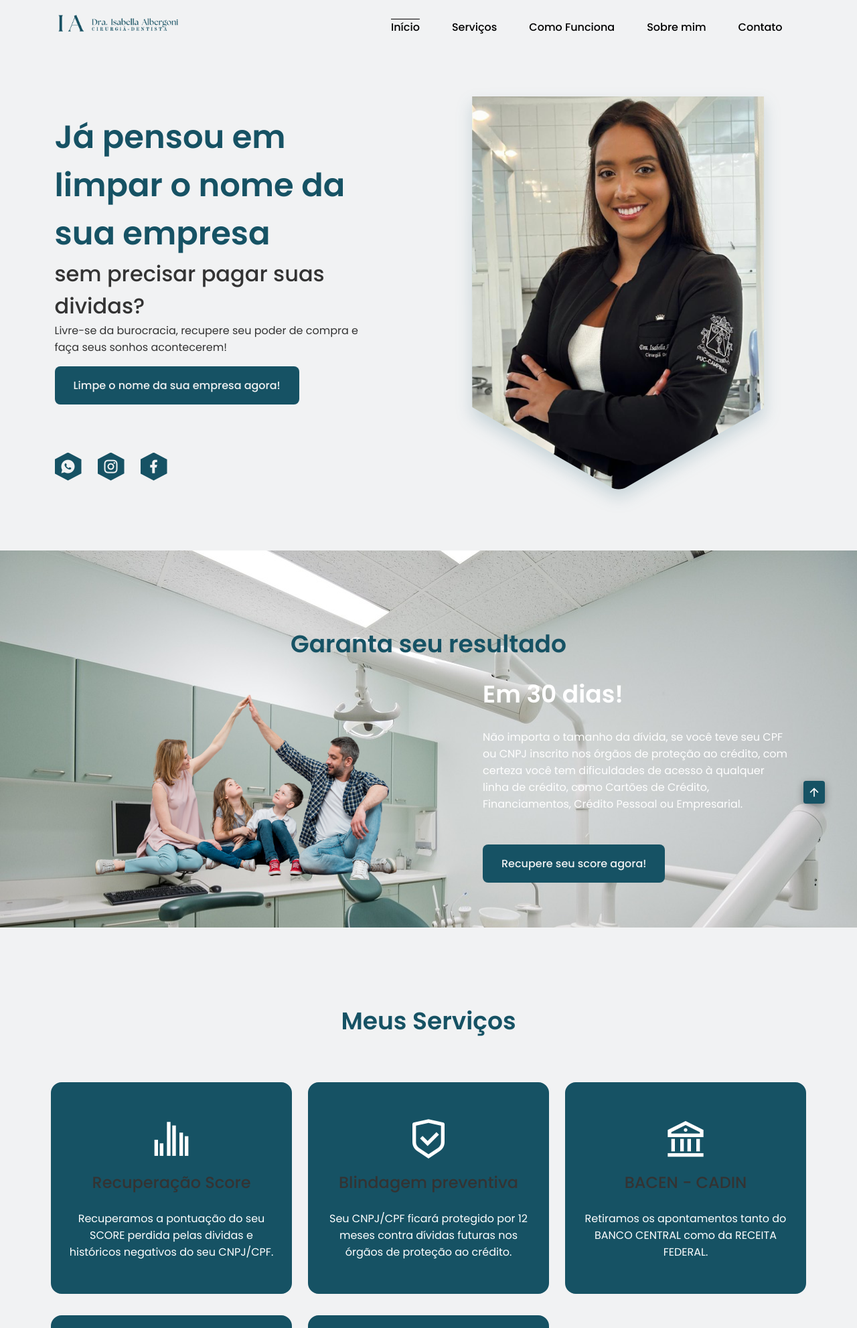
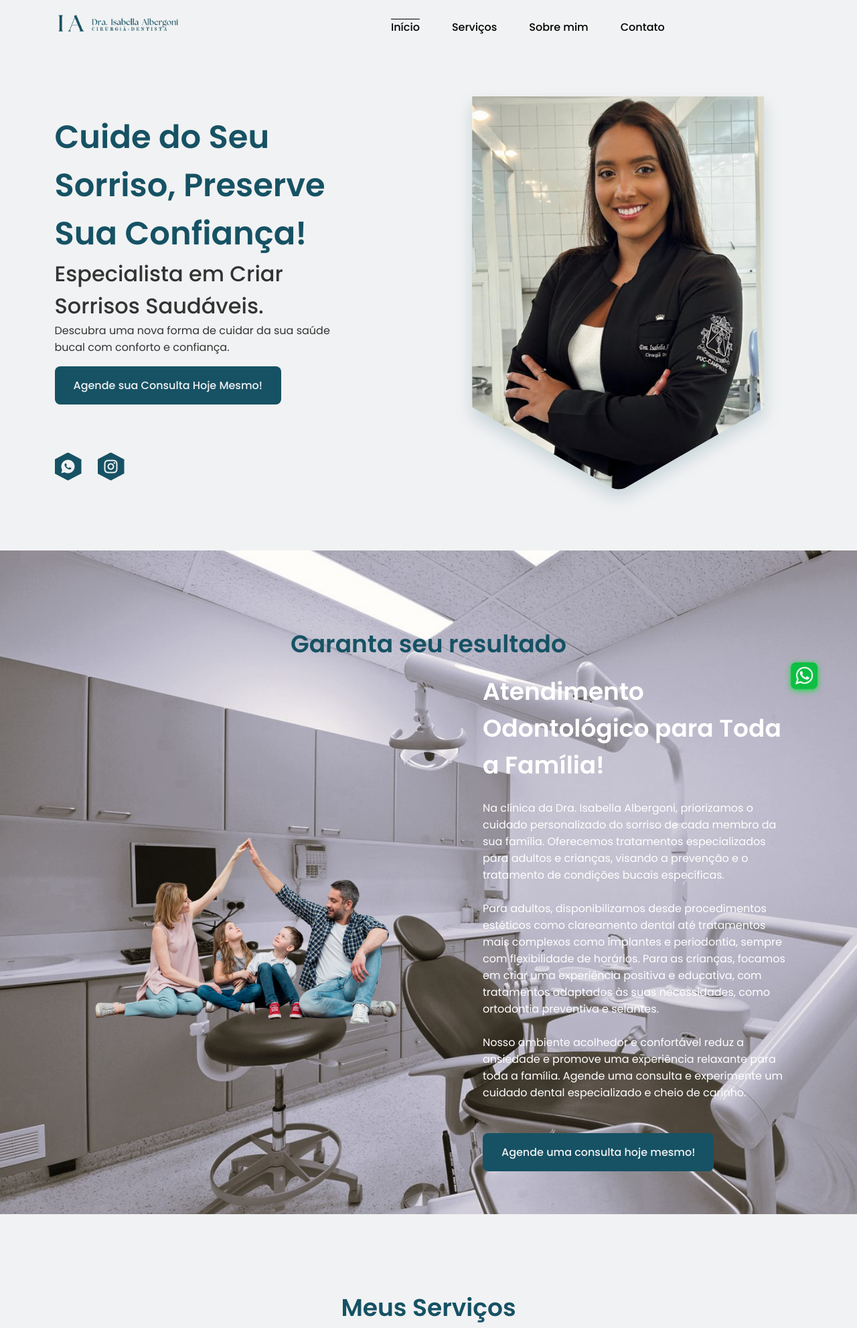
Before and after one commit to GuilhermeSalles/Dentista, a PHP site: page / in a window 1280 px wide. Shown: the top 1983 px of the page at 67% size. Run offline with PHP 8.4, Linux system fonts and the light colour scheme; some libraries are stand-ins or nearby versions.

Commit message:
Site pronto, e funcional.

```diff
--- a/site/assets/css/styles.css
+++ b/site/assets/css/styles.css
@@ -355,7 +355,7 @@ svg {
 }
 
 .button:hover {
-  box-shadow: 0 8px 24px hsla(--hue, 100%, 40%, 0.25);
+  box-shadow: 0 8px 24px var(--first-color-alt);
 }
 
 /*=============== ABOUT ===============*/
@@ -453,7 +453,7 @@ svg {
 .services__title {
   font-size: var(--h2-font-size);
   margin-bottom: 1.5rem;
-  color: #333333;
+  color: #d6d4d4;
 }
 
 .services__card:hover {
@@ -591,6 +591,17 @@ svg {
 }
 
 /*=============== FOOTER ===============*/
+.destrave {
+  color: rgb(169, 91, 169);
+  font-weight: bold;
+  transition: transform 0.4s;
+}
+
+.destrave:hover{
+  text-decoration: overline;
+  transform: translateY(-0.25rem);
+}
+
 .footer {
   background-color: var(--body-color);
   padding-block: 3.5rem 2rem;
@@ -657,28 +668,27 @@ svg {
 }
 
 /*=============== SCROLL UP ===============*/
-.scrollup {
+.scrollup{
   position: fixed;
   right: 1rem;
-  bottom: -50%;
-  background-color: var(--body-color);
-  padding: 6px;
+  bottom: -30%;
+  background-color: transparent;
+  filter: drop-shadow(0 2px 4px rgb(20, 220, 63));
   display: inline-flex;
-  border-radius: 0.25rem;
-  color: var(--first-color);
-  font-size: 1.25rem;
-  box-shadow: 0 4px 12px hsla(228, 15%, 8%, 0.4);
+  padding: .35rem;
+  color: var(--title-color);
+  font-size: 1.5rem;
   z-index: var(--z-tooltip);
-  transition: bottom 0.4s, transform 0.4s;
+  transition: .3s;
 }
 
-.scrollup:hover {
-  transform: translateY(-0.25rem);
+.scrollup:hover{
+  transform: translateY(-.25rem);
 }
 
-/* Show Scroll Up */
-.show-scroll {
-  bottom: 3rem;
+/* Show Scroll Up*/
+.show-scroll{
+  bottom: 2.5rem;
 }
 
 /*=============== BREAKPOINTS ===============*/
@@ -881,7 +891,7 @@ svg {
   }
 
   .contact__form textarea {
-    height: 20rem;
+    height: 10rem;
   }
 
   .footer {
--- a/site/index.php
+++ b/site/index.html
@@ -13,26 +13,26 @@
    <meta name="geo.placename" content="Campinas, São Paulo, Brasil">
 
    <!-- SEO Geral -->
-   <title>StreetWork - Recuperação de Crédito</title>
-   <meta name="description" content="A StreetWork, sediada em Campinas, SP, é líder no mercado de recuperação de crédito para empresas." />
-   <meta name="author" content="StreetWork - Recuperação de Crédito">
+   <title>Dra. Isabella Albergoni - Sua Dentista</title>
+   <meta name="description" content="Dra. Isabella Albergoni aqui você tem o sorriso do seus sonhos." />
+   <meta name="author" content="Dra. Isabella Albergoni - Sua Dentista">
 
    <!-- Google+ / Schema.org -->
-   <meta itemprop="name" content="StreetWork - Recuperação de Crédito">
-   <meta itemprop="description" content="A StreetWork, sediada em Campinas, SP, é líder no mercado de recuperação de crédito para empresas." />
-   <meta itemprop="image" content="https://streetwork.com.br/assets/img/logo.png">
-   <link rel="publisher" href="https://streetwork.com.br/">
+   <meta itemprop="name" content="Dra. Isabella Albergoni - Sua Dentista">
+   <meta itemprop="description" content="Dra. Isabella Albergoni aqui você tem o sorriso do seus sonhos." />
+   <meta itemprop="image" content="https://drisabellaalbergoni.com.br/assets/img/logo.png">
+   <link rel="publisher" href="https://drisabellaalbergoni.com.br/">
 
    <!-- Open Graph Facebook -->
-   <meta property="og:title" content="StreetWork - Recuperção de Crédito">
-   <meta property="og:description" content="A StreetWork, sediada em Campinas, SP, é líder no mercado de recuperação de crédito para empresas.">
-   <meta property="og:url" content="https://streetwork.com.br/">
-   <meta property="og:site_name" content="StreetWork - Recuperção de Crédito">
+   <meta property="og:title" content="Dra. Isabella Albergoni - Sua Dentista">
+   <meta property="og:description" content="Dra. Isabella Albergoni aqui você tem o sorriso do seus sonhos.">
+   <meta property="og:url" content="https://drisabellaalbergoni.com.br/">
+   <meta property="og:site_name" content="Dra. Isabella Albergoni - Sua Dentista">
    <meta property="og:type" content="website">
-   <meta property="og:image" content="https://streetwork.com.br/assets/img/logo.png">
+   <meta property="og:image" content="https://drisabellaalbergoni.com.br/assets/img/logo.png">
 
    <!--=============== REMIXICONS ===============-->
-   <link href="https://cdn.jsdelivr.net/npm/remixicon@3.0.0/fonts/remixicon.css" rel="stylesheet">
+   <link href="https://cdn.jsdelivr.net/npm/remixicon@4.2.0/fonts/remixicon.css" rel="stylesheet">
 
    <!--=============== CSS ===============-->
    <link rel="stylesheet" href="assets/css/styles.css">
@@ -58,12 +58,6 @@
                <li class="nav__item">
                   <a href="#services" class="nav__link">
                      Serviços
-                  </a>
-               </li>
-
-               <li class="nav__item">
-                  <a href="#processo" class="nav__link">
-                     Como Funciona
                   </a>
                </li>
 
@@ -105,28 +99,27 @@
                <div class="home__data">
 
                   <h1 class="home__title">
-                     Já pensou em limpar o nome da sua empresa
+                     Cuide do Seu Sorriso, Preserve Sua Confiança!
                   </h1>
 
-                  <h3 class="home__education" style="color: #333333;">sem precisar pagar suas dividas?</h3>
+                  <h3 class="home__education" style="color: #333333;">Especialista em Criar Sorrisos Saudáveis.</h3>
 
                   <p class="home_description" style="color: #333333;">
-                     Livre-se da burocracia, recupere seu poder de compra e faça seus sonhos acontecerem!
+                     Descubra uma nova forma de cuidar da sua saúde bucal com conforto e confiança.
                   </p>
 
-                  <a href="https://wa.me/551997181679" class="button" style="margin-top: 1rem;">Limpe o nome da sua empresa agora!</a>
+                  <a href="" class="button" style="margin-top: 1rem;">Agende sua Consulta Hoje
+                     Mesmo!</a>
 
                </div>
 
                <div class="home__social">
-                  <a href="https://wa.me/551997181679" target="_blank" class="home__social-link">
+                  <a href="" target="_blank" class="home__social-link">
                      <i class="ri-whatsapp-fill"></i>
                   </a>
-                  <a href="https://instagram.com/especialistaemersonmoraes?igshid=OGQ5ZDc2ODk2ZA==" target="_blank" class="home__social-link">
+                  <a href="" target="_blank"
+                     class="home__social-link">
                      <i class="ri-instagram-line"></i>
-                  </a>
-                  <a href="https://www.facebook.com/profile.php?id=100087239991695&locale=pt_BR" target="_blank" class="home__social-link">
-                     <i class="ri-facebook-fill"></i>
                   </a>
                </div>
             </div>
@@ -171,7 +164,8 @@
       </section>
 
       <!--==================== ABOUT ====================-->
-      <section class="about section" style="background-image: url('assets/img/consultorio.jpg'); background-repeat: no-repeat; background-size: cover; ">
+      <section class="about section"
+         style="background-image: url('assets/img/consultorio.jpg'); background-repeat: no-repeat; background-size: cover; ">
          <h2 class="section__title" style="margin-bottom: -1rem;">
             <span>Garanta seu resultado</span>
          </h2>
@@ -179,20 +173,25 @@
             <div class="about__data">
 
                <h2 class="section__title">
-                  Em 30 dias!
+                  Atendimento Odontológico para Toda a Família!
                </h2>
 
                <p class="about__description">
-                  Não importa o tamanho da dívida,
-                  se você teve seu CPF ou CNPJ inscrito
-                  nos órgãos de proteção ao crédito, com
-                  certeza você tem dificuldades de acesso
-                  à qualquer linha de crédito, como Cartões
-                  de Crédito, Financiamentos, Crédito Pessoal
-                  ou Empresarial.
+                  Na clínica da Dra. Isabella Albergoni, priorizamos o cuidado personalizado do sorriso de cada membro
+                  da sua família.
+                  Oferecemos tratamentos especializados para adultos e crianças, visando a prevenção e o tratamento de
+                  condições bucais específicas. <br><br>
+                  Para adultos, disponibilizamos desde procedimentos estéticos como clareamento dental até tratamentos
+                  mais complexos como implantes e periodontia,
+                  sempre com flexibilidade de horários. Para as crianças, focamos em criar uma experiência positiva e
+                  educativa, com tratamentos adaptados às suas
+                  necessidades, como ortodontia preventiva e selantes. <br><br> Nosso ambiente acolhedor e confortável
+                  reduz a ansiedade e promove uma experiência relaxante
+                  para toda a família. Agende uma consulta e experimente um cuidado dental especializado e cheio de
+                  carinho.
                </p>
 
-               <a href="https://wa.me/551997181679" class="button">Recupere seu score agora!</a>
+               <a href="" class="button">Agende uma consulta hoje mesmo!</a>
             </div>
             <div class="about__image">
                <img src="assets/img/familia.png" alt="image" width="640px" height="940px">
@@ -211,68 +210,73 @@
          <div class="services__container container grid">
 
             <article class="services__card">
-               <i class="ri-bar-chart-grouped-line services__icon"></i>
+               <i class="ri-user-smile-fill services__icon"></i>
                <h2 class="services__title">
-                  Recuperação Score
+                  Limpeza
                </h2>
                <p class="services__description">
-                  Recuperamos a pontuação do seu SCORE perdida pelas dividas e históricos negativos do
-                  seu CNPJ/CPF.
+                  Limpeza profunda para manter sua boca saudável e fresca.
                </p>
             </article>
 
             <article class="services__card">
-               <i class="ri-shield-check-line services__icon"></i>
+               <i class="ri-tooth-fill services__icon"></i>
                <h2 class="services__title">
-                  Blindagem preventiva
+                  Clareamento
                </h2>
                <p class="services__description">
-                  Seu CNPJ/CPF ficará protegido por 12 meses contra dívidas futuras nos órgãos de proteção ao crédito.
+                  Dentes mais brancos rapidamente com tratamento seguro.
                </p>
             </article>
 
             <article class="services__card">
-               <i class="ri-bank-line services__icon"></i>
+
+               <i class="ri-shield-check-line services__icon"></i>
                <h2 class="services__title">
-                  BACEN - CADIN
+                  Tratamento Restaurador
                </h2>
                <p class="services__description">
-                  Retiramos os apontamentos tanto do BANCO CENTRAL como da RECEITA FEDERAL.
+                  Recupere a forma e função dos dentes com eficácia.
                </p>
             </article>
 
             <article class="services__card">
-               <i class="ri-admin-line services__icon"></i>
+               <i class="ri-stethoscope-fill services__icon"></i>
                <h2 class="services__title">
-                  Suspensão das Dívidas
+                  Tratamento de Canal
                </h2>
                <p class="services__description">
-                  Qualquer dívida do seu CNPJ/CPF que esteja no SPC/SERASA/CARTÓRIO serão suspensas
-                  em definitivo!
+                  Elimina a dor e salva seu dente com precisão.
                </p>
             </article>
 
-            <!-- <article class="services__card">
-               <i class="ri-file-damage-line services__icon"></i>
+            <article class="services__card">
+               <i class="ri-empathize-fill services__icon"></i>
                <h2 class="services__title">
-                  Histórico de Inadimplência
+                  Prótese
                </h2>
                <p class="services__description">
-                  Sem que você precise pagar suas dividas, todos os
-                  apontamentos que seu CNPJ/CPF tiver nos órgãos SERASA/SPC/CARTÓRIO serão
-                  retirados definitivamente através de liminar judicial.
+                  Restaure seu sorriso com próteses naturais e duráveis.
                </p>
-            </article> -->
+            </article>
+
+            <article class="services__card">
+               <i class="ri-inbox-unarchive-line services__icon"></i>
+               <h2 class="services__title">
+                  Extração
+               </h2>
+               <p class="services__description">
+                  Extração segura e cuidadosa de dentes problemáticos.
+               </p>
+            </article>
 
             <article class="services__card">
                <i class="ri-emotion-happy-line services__icon"></i>
                <h2 class="services__title">
-                  Reclame aqui!
+                  Pediatria
                </h2>
                <p class="services__description">
-                  Gerenciamento de imagem. Exclusão de sites juridicos como:
-                  JUSBRASIL/JUSTIÇA ONLINE/ ESCAVADOR. Aumentamos a poutuação do
-                  GOOGLE e retiramos comentários negativos do GOOGLE e RECLAME AQUI.
+                  Atendimento odontológico divertido e gentil para crianças.
                </p>
             </article>
 
@@ -280,27 +284,32 @@
       </section>
 
       <!--==================== AGENDA ====================-->
-      <section class="about section" id="about" style="background-image: url('assets/img/consultorio.jpg'); background-repeat: no-repeat; background-size: cover; ">
+      <section class="about section" id="about"
+         style="background-image: url('assets/img/consultorio.jpg'); background-repeat: no-repeat; background-size: cover; ">
          <div class="about__container container grid">
             <div class="about__data">
                <h2 class="section__subtitle">
-                  <span>Agende uma Reunião</span>
+                  Conheça a Dra. Isabella Albergoni, sua nova parceira em saúde bucal
                </h2>
 
                <h3 class="section__title">
-                  Quem sou eu!
+                  <span>A Dra. Isabella Albergoni: Sua Especialista em Saúde Bucal</span>
                </h3>
 
                <p class="about__description">
-                  Olá, Sou Emerson Moraes, especialista em recuperação de crédito para
-                  empresas que estão enfrentando problemas de inadimplência. Palestrante
-                  experiente, com mais de 24 anos em vendas e montagem de equipe. Atualmente
-                  localizado na cidade de Campinas/SP.
+                  Graduada pela Pontifícia Universidade Católica de Campinas e atualmente pós-graduanda em Dentística e
+                  Reabilitação Integrada pela São Leopoldo Mandic, a Dra. Isabella Albergoni é apaixonada por promover a
+                  saúde bucal através de cuidados preventivos e estéticos.
+                  <br>
+                  <br>
+                  Comprometida com a educação continuada, a Dra. Isabella se mantém atualizada nas últimas inovações
+                  odontológicas para assegurar que seus pacientes tenham acesso ao melhor em cuidados dentários. Agende
+                  sua visita e descubra como manter um sorriso saudável e radiante!
                   <br>
                </p>
 
 
-               <a href="https://wa.me/551997181679" class="button">Entre em contato!</a>
+               <a href="" class="button">Entre em contato!</a>
             </div>
             <div class="about__image">
                <svg class="about__blob" viewBox="0 0 550 592" fill="none" xmlns="http://www.w3.org/2000/svg">
@@ -318,7 +327,8 @@
                      192.606V439.894C509.157 447.039 505.345 453.641 499.157 457.214L285
                      580.858C278.812 584.43 271.188 584.43 265 580.858L50.843 457.214C44.655 453.641
                      40.843 447.039 40.843 439.894V192.606C40.843 185.461 44.655 178.859 50.843
-                     175.286L265 51.6423C271.188 48.0697 278.812 48.0696 285 51.6423Z" stroke="black" stroke-width="10" />
+                     175.286L265 51.6423C271.188 48.0697 278.812 48.0696 285 51.6423Z" stroke="black"
+                        stroke-width="10" />
                   </g>
 
                   <rect x="37" width="476" height="300" fill="url(#pattern3)" />
@@ -356,9 +366,11 @@
             <form action="processar_formulario.php" method="post" class="contact__form" id="contact-form">
                <div class="contact__group">
                   <input type="text" name="user_name" required placeholder="Coloque seu nome" class="contact__input">
-                  <input type="email" name="user_email" required placeholder="Coloque seu melhor email" class="contact__input">
+                  <input type="email" name="user_email" required placeholder="Coloque seu melhor email"
+                     class="contact__input">
                </div>
-               <textarea name="user_project" required placeholder="Me conte o que você precisa." class="contact__input"></textarea>
+               <textarea name="user_project" required placeholder="Me conte o que você precisa."
+                  class="contact__input"></textarea>
 
                <p class="contact__massage" id="contact-message">
 
@@ -383,18 +395,15 @@
 
          <div class="footer__social">
 
-            <a href="https://www.facebook.com/profile.php?id=100087239991695&locale=pt_BR" target="_blank" class="footer__social-link">
-               <i class="ri-facebook-circle-line"></i>
-            </a>
-
-            <a href="https://instagram.com/especialistaemersonmoraes?igshid=OGQ5ZDc2ODk2ZA==" target="_blank" class="footer__social-link">
+            <a href="" target="_blank"
+               class="footer__social-link">
                <i class="ri-instagram-line"></i>
             </a>
 
          </div>
 
          <span class="footer__copy">
-            &#169; Copyright <a href="https://seudestrave.com.br/" style="color: purple; font-weight: bold;">Destrave</a>. All rights reserved
+            &#169; Copyright <a href="https://seudestrave.com.br/" class="destrave">Destrave</a>. All rights reserved!
          </span>
 
       </div>
@@ -402,8 +411,8 @@
 
    <!--========== SCROLL UP ==========-->
    <a href="" class="scrollup" id="scroll-up">
-      <i class="ri-arrow-up-line" style="color: white;"></i>
-   </a>
+      <img src="assets/img/wpp.png" width="50px" height="50px" alt="logotipo whatsapp"></a>
+  </a>
 
    <!--=============== SCROLLREVEAL ===============-->
    <script src="assets/js/scrollreveal.min.js"></script>
```
Also changed, not shown: site/assets/img/comofunc.png (deleted), site/assets/img/consultorio.jpg, site/assets/img/logo.png, site/assets/img/martelo-art-42-3.png (deleted), site/assets/img/score.png (deleted), site/assets/img/selo.webp (deleted), site/assets/img/wpp.png (added).
